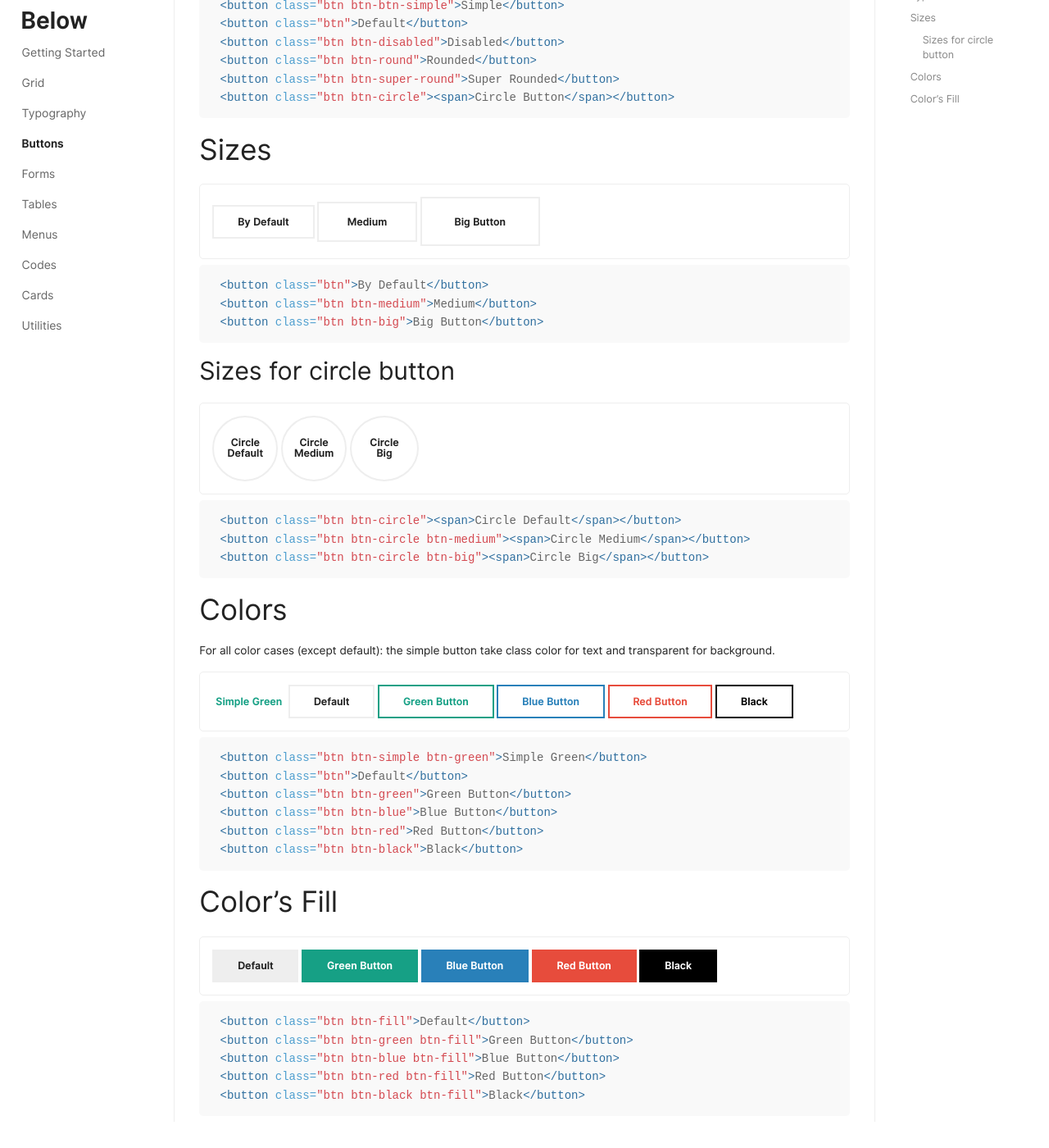
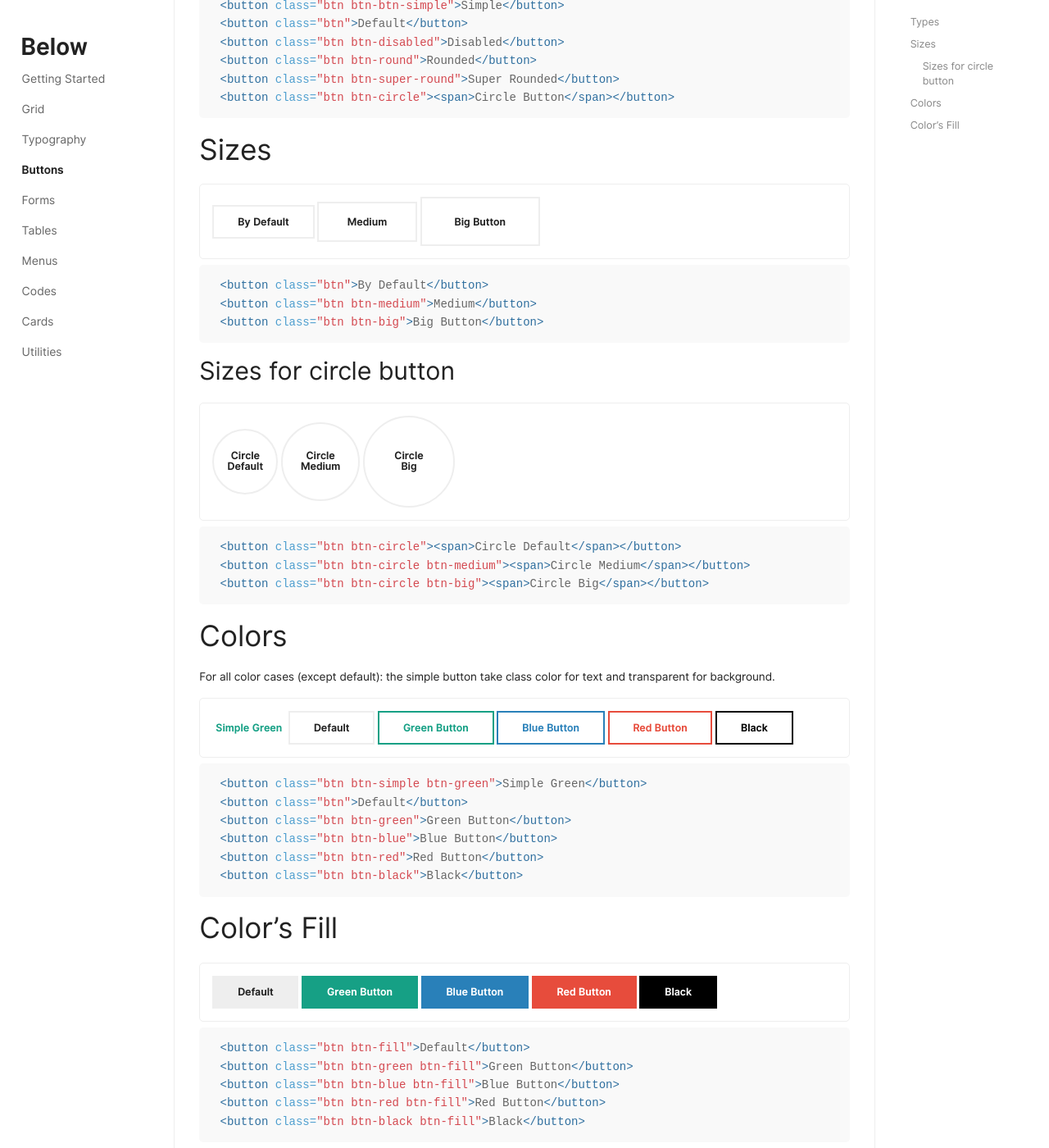
Before and after one commit to innusource/below, a Jekyll site: the page built from 04-buttons.md, in a window 1280 px wide and 1400 px high, scrolled down 364 px. Shown: the whole window at 82% size. Built offline with Jekyll 4.4.1, drawn with Linux system fonts in a browser that asks for light colours; before the commit the page ends 1732 px from its top, so only the background shows below that.

Commit message:
fix btn-circle sizes

```diff
--- a/_sass/below/_buttons.scss
+++ b/_sass/below/_buttons.scss
@@ -37,11 +37,11 @@
         display: inline-flex;
         align-items: center;
         justify-content: center;
-        &.medium{
+        &.btn-medium{
             width: 6rem;
             height: 6rem;
         }
-        &.big{
+        &.btn-big{
             width: 7rem;
             height: 7rem;
         }
```
